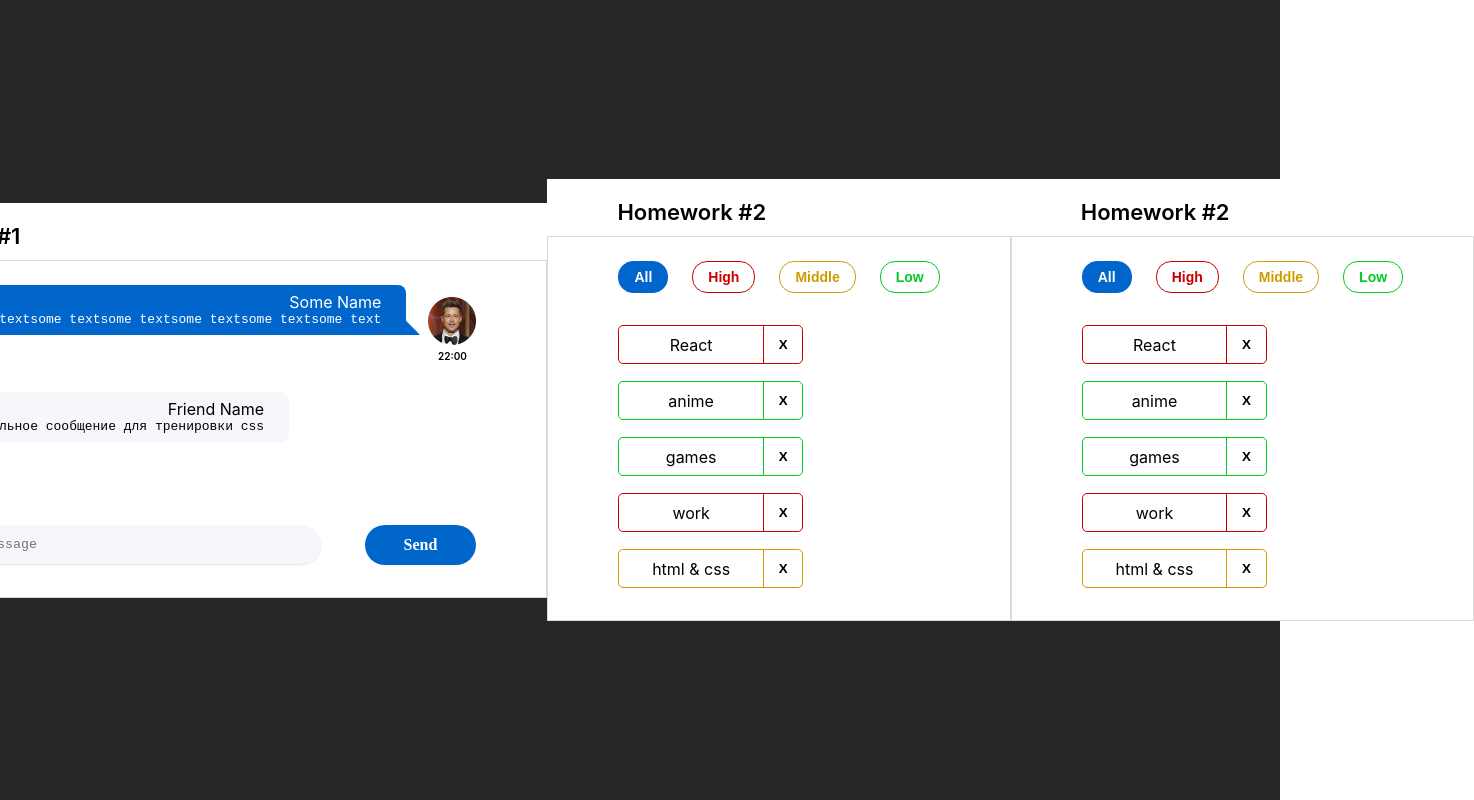
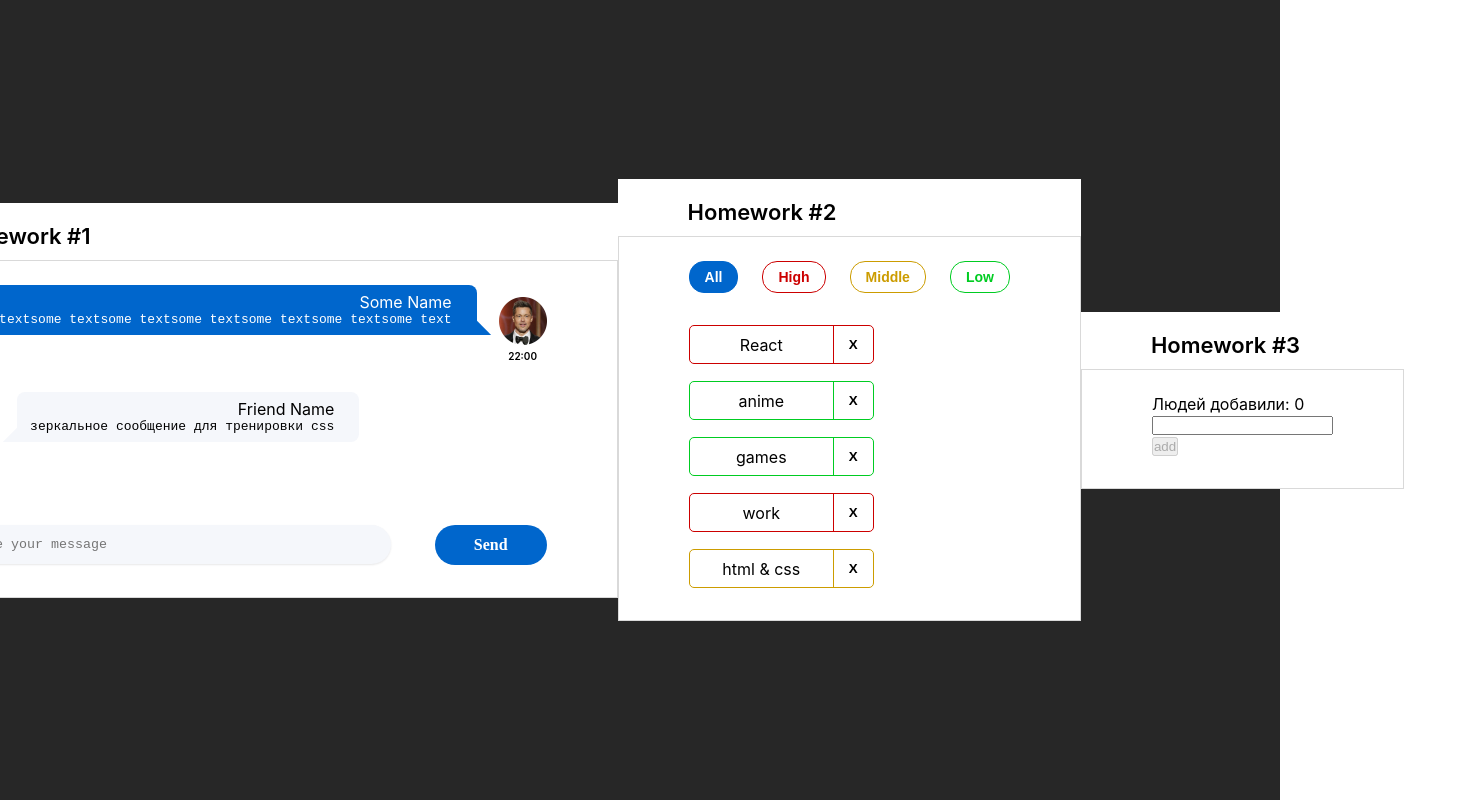
Before and after one commit to rukavyshnykov/incubator_second-homework, a React (Create React App) app: page /#/ in a window 1280 px wide. Shown: the whole page, 1474 px wide, since content can reach past the window. Built offline with nearby package versions, Linux system fonts and the light colour scheme.

Commit message:
checkcheckcheck

```diff
--- a/src/s1-main/App.tsx
+++ b/src/s1-main/App.tsx
@@ -2,7 +2,7 @@
 import s from './App.module.css'
 import HW1 from '../s2-homeworks/hw01/HW1'
 import HW2 from '../s2-homeworks/hw02/HW2'
-import HW3 from '../s2-homeworks/hw02/HW2'
+import HW3 from '../s2-homeworks/hw03/HW3'
 
 function App() {
     return (
--- a/src/s2-homeworks/hw03/Greeting.tsx
+++ b/src/s2-homeworks/hw03/Greeting.tsx
@@ -2,14 +2,14 @@
 import s from './Greeting.module.css'
 
 type GreetingPropsType = {
-    name: any // need to fix any
-    setNameCallback: any // need to fix any
-    addUser: any // need to fix any
-    onBlur: any // need to fix any
-    onEnter: any // need to fix any
-    error: any // need to fix any
-    totalUsers: any // need to fix any
-    lastUserName?: any // need to fix any
+    name: string // need to fix any
+    setNameCallback: (e: ChangeEvent<HTMLInputElement>) => void // need to fix any
+    addUser: () => void // need to fix any
+    onBlur: () => void // need to fix any
+    onEnter: (e: KeyboardEvent<HTMLInputElement>) => void // need to fix any
+    error: string // need to fix any
+    totalUsers: number // need to fix any
+    lastUserName?: string // need to fix any
 }
 
 // презентационная компонента (для верстальщика)
@@ -25,7 +25,7 @@
         lastUserName,
     } // деструктуризация пропсов
 ) => {
-    const inputClass = s.errorInput // need to fix with (?:)
+    const inputClass = error ? s.errorInput : s.input // need to fix with (?:)
 
     return (
         <div id={'hw3-form'} className={s.greetingForm}>
--- a/src/s2-homeworks/hw03/GreetingContainer.tsx
+++ b/src/s2-homeworks/hw03/GreetingContainer.tsx
@@ -1,20 +1,34 @@
 import React, { ChangeEvent, KeyboardEvent, useState } from 'react'
 import Greeting from './Greeting'
 import { UserType } from './HW3'
+import { v1 } from 'uuid'
 
 type GreetingContainerPropsType = {
-    users: any // need to fix any
-    addUserCallback: any // need to fix any
+    users: UserType[] // need to fix any
+    addUserCallback: (name: string) => void // need to fix any
 }
 
-export const pureAddUser = (name: any, setError: any, setName: any, addUserCallback: any) => {
+export const pureAddUser = (name: string, setError: (str: string) => void, setName: (str: string) => void, addUserCallback: (name: string) => void) => {
     // если имя пустое - показать ошибку, иначе - добавить юзера и очистить инпут
+    if(name.length === 0) {
+        setError('MORE LENGTH')
+    }
+    else {
+        addUserCallback(name)
+        setName('')
+    }
 }
 
-export const pureOnBlur = (name: any, setError: any) => { // если имя пустое - показать ошибку
+export const pureOnBlur = (name: string, setError: (str: string) => void) => { // если имя пустое - показать ошибку
+    if(name.length === 0) {
+        setError("EMPTY")
+    }
 }
 
-export const pureOnEnter = (e: any, addUser: any) => { // если нажата кнопка Enter - добавить
+export const pureOnEnter = (e: KeyboardEvent<HTMLInputElement>, addUser: () => void) => { // если нажата кнопка Enter - добавить
+    if(e.key === 'Enter') {
+        addUser()
+    }
 }
 
 // более простой и понятный для новичков
@@ -26,12 +40,11 @@
     addUserCallback,
 }) => {
     // деструктуризация пропсов
-    const [name, setName] = useState<any>('') // need to fix any
-    const [error, setError] = useState<any>('') // need to fix any
+    const [name, setName] = useState<string>('') // need to fix any
+    const [error, setError] = useState<string>('') // need to fix any
 
-    const setNameCallback = (e: any) => { // need to fix any
-        setName('some name') // need to fix
-
+    const setNameCallback = (e: ChangeEvent<HTMLInputElement>) => { // need to fix any
+        setName(e.currentTarget.value) // need to fix
         error && setError('')
     }
     const addUser = () => {
@@ -42,12 +55,12 @@
         pureOnBlur(name, setError)
     }
 
-    const onEnter = (e: any) => {
+    const onEnter = (e: KeyboardEvent<HTMLInputElement>) => {
         pureOnEnter(e, addUser)
     }
 
-    const totalUsers = 0 // need to fix
-    const lastUserName = 'some name' // need to fix
+    const totalUsers = users.length // need to fix
+    const lastUserName = users.length ? users[users.length - 1].name : '' // need to fix
 
     return (
         <Greeting
--- a/src/s2-homeworks/hw03/HW3.tsx
+++ b/src/s2-homeworks/hw03/HW3.tsx
@@ -18,22 +18,25 @@
 * */
 
 // types
+
 export type UserType = {
-    _id: any // need to fix any
-    name: any // need to fix any
+    _id: string // need to fix any
+    name: string // need to fix any
 }
 
-export const pureAddUserCallback = (name: any, setUsers: any, users: any) => { // need to fix any
-    const user = { // need to fix
+export const pureAddUserCallback = (name: string, setUsers: (array: UserType[]) => void, users: UserType[]) => { // need to fix any
+    const user = {
+        _id: v1(),
+        name
     }
     setUsers([...users, user])
 }
 
 const HW3 = () => {
     console.log(v1())
-    const [users, setUsers] = useState<any>([]) // need to fix any
+    const [users, setUsers] = useState<UserType[]>([]) // need to fix any
 
-    const addUserCallback = (name: any) => { // need to fix any
+    const addUserCallback = (name: string) => { // need to fix any
         pureAddUserCallback(name, setUsers, users)
     }
 
```
